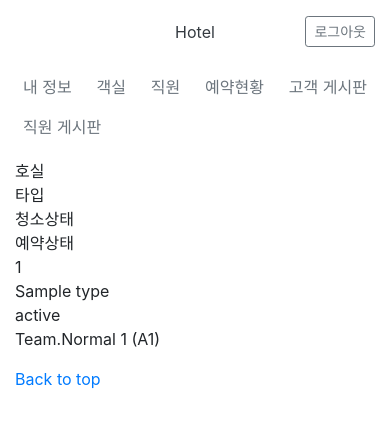
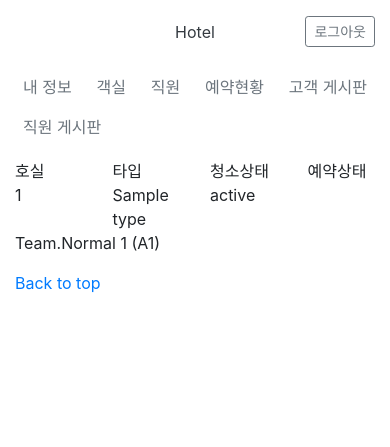
Before and after one commit to serkjoo2004/Hotel_manage, a Django app: template hotelsite/staff/templates/staff/staff_home.html in a window 390 px wide. Shown: the top 447 px of the page. Run offline with Django 3.2, Linux system fonts and the light colour scheme; the template is opened without the code that fills it: most values are stand-ins (such as "Sample title", 1, 10 or a date in 2020); some libraries are stand-ins or nearby versions.

Commit message:
add files

```diff
--- /dev/null
+++ b/hotelsite/staff/templates/staff/guest_posts.html
@@ -0,0 +1,5 @@
+{% extends 'staff/staff_base.html' %}
+{% load staticfiles %}
+
+{% block content %}
+{% endblock %}
--- a/hotelsite/staff/templates/staff/staff_home.html
+++ b/hotelsite/staff/templates/staff/staff_home.html
@@ -4,16 +4,16 @@
 {% block content %}
 
     <div class="row">
-        <div class="col-md-3">호실</div>
-        <div class="col-md-3">타입</div>
-        <div class="col-md-3">청소상태</div>
-        <div class="col-md-3">예약상태</div>
+        <div class="col-3">호실</div>
+        <div class="col-3">타입</div>
+        <div class="col-3">청소상태</div>
+        <div class="col-3">예약상태</div>
     </div>
     {% for room in rooms %}
         <div class = "row">
-            <div class="col-md-3">{{room.room_num}}</div>
-            <div class="col-md-3">{{room.type}}</div>
-            <div class="col-md-3">{{room.status_clean}}</div>
+            <div class="col-3">{{room.room_num}}</div>
+            <div class="col-3">{{room.type}}</div>
+            <div class="col-3">{{room.status_clean}}</div>
         </div>
     {% endfor %}
 
```
